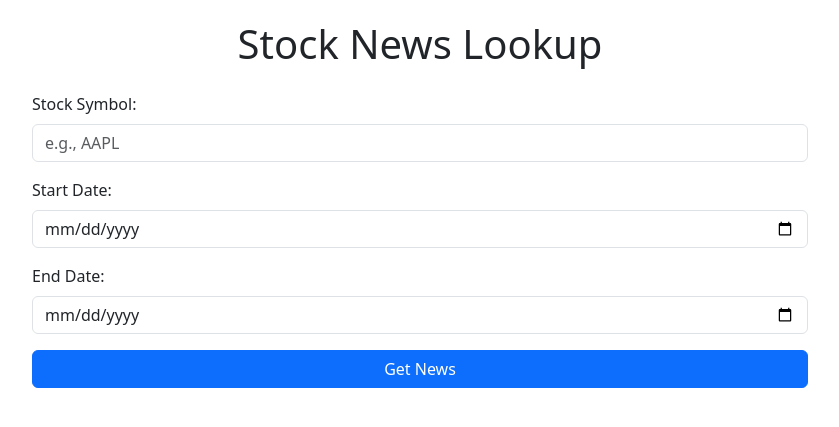
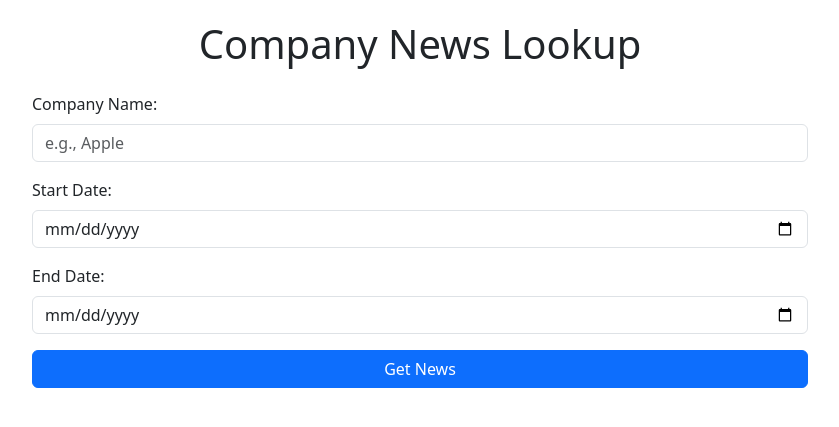
Before and after one commit to Confluencer101/Qubit_data_retrieval_2, a Flask app: page / in a window 1280 px wide. Shown: the top 427 px of the page, without its empty margins (220-1059 px from the left). Run offline with Flask 3, Linux system fonts and the light colour scheme.

Commit message:
Changed route names, used regex to check company names

```diff
--- a/app.py
+++ b/app.py
@@ -4,21 +4,22 @@ from dotenv import load_dotenv
 import os
 import requests
 import datetime
-import pytz
 
 # Load environment variables
 load_dotenv()
-mongo_uri = os.getenv("PAUL_MONGO_URI") # Change to JACK URI when delpoying
+mongo_uri = os.getenv("JACK_MONGO_URI")  # Change to JACK URI when deploying
 
 # Initialize Flask app
 app = Flask(__name__)
 
 # Connect to MongoDB
 client = MongoClient(mongo_uri)
-db = client["qubit_database"]  # Change to JACK URI database when delpoying
-collection = db["stocks"]  # Change to JACK URI database when delpoying
+# db = client["qubit_database"]  # Change to JACK URI database when deploying
+# collection = db["company_news"]  # Change to JACK URI database when deploying
+db = client["quant_data"]
+collection = db["news_api"]
 
-API_BASE_URL = "http://127.0.0.1:5000/stocks"
+API_BASE_URL = "http://127.0.0.1:5000/company"
 
 @app.route('/', methods=['GET', 'POST'])
 def index():
@@ -26,48 +27,49 @@ def index():
     error = None
 
     if request.method == 'POST':
-        symbol = request.form.get('symbol')
+        name = request.form.get('name')
         start_date = request.form.get('start_date')
         end_date = request.form.get('end_date')
 
-        if not symbol:
-            error = "Stock symbol is required."
+        if not name:
+            error = "Company name is required."
         else:
-            params = {"symbol": symbol.upper()}
+            params = {"name": name.upper()}
 
             if start_date and end_date:
-                url = f"{API_BASE_URL}/{symbol}/range"
+                url = f"{API_BASE_URL}/{name}/range"
                 params['start_date'] = start_date
                 params['end_date'] = end_date
             else:
-                url = f"{API_BASE_URL}/{symbol}"
+                url = f"{API_BASE_URL}/{name}"
 
             try:
                 response = requests.get(url, params=params)
                 response.raise_for_status()
                 news = response.json()
             except requests.exceptions.RequestException as e:
-                error = f"Error fetching stock news: {str(e)}"
+                error = f"Error fetching company news: {str(e)}"
 
     return render_template('index.html', news=news, error=error)
 
-# GET latest news for a specific stock (no date filtering)
-@app.route("/stocks/<symbol>", methods=["GET"])
-def get_stock_news(symbol):
-    query = {"attribute.tickers": symbol.upper()}
+# GET latest news for a specific company (no date filtering)
+@app.route("/company/<name>", methods=["GET"])
+def get_company_news(name):
+    query = {"attribute.title": {"$regex": name, "$options": "i"}}
     limit = request.args.get("limit", default=10, type=int)
 
-    stocks = list(collection.find(query, {"_id": 0}).sort("time_object.timestamp", -1).limit(limit))
+    company_news = list(collection.find(query, {"_id": 0}).sort("time_object.timestamp", -1).limit(limit))
 
-    if not stocks:
-        return jsonify({"message": f"No news found for {symbol}"}), 404
+    if not company_news:
 
-    return jsonify(stocks), 200
+        return jsonify({"message": f"No news found for {name}"}), 404
 
-# GET news for a specific stock within a date range
-@app.route("/stocks/<symbol>/range", methods=["GET"])
-def get_stock_news_range(symbol):
-    query = {"attribute.tickers": symbol.upper()}
+    return jsonify(company_news), 200
+
+# GET news for a specific company within a date range
+@app.route("/company/<name>/range", methods=["GET"])
+def get_company_news_range(name):
+    query = {"attribute.title": {"$regex": name, "$options": "i"}}
     limit = request.args.get("limit", default=10, type=int)
 
     start_date = request.args.get("start_date")
@@ -76,19 +78,21 @@ def get_stock_news_range(symbol):
     if start_date or end_date:
         date_filter = {}
         if start_date:
-            start_dt = pytz.utc.localize(datetime.datetime.strptime(start_date, "%Y-%m-%d"))
+            start_dt = datetime.datetime.strptime(start_date, "%Y-%m-%d")
             date_filter["$gte"] = start_dt
         if end_date:
-            end_dt = pytz.utc.localize(datetime.datetime.strptime(end_date, "%Y-%m-%d"))
-            date_filter["$lte"] = end_dt
+            # Parse end_date and extend to the end of the day
+            end_dt = datetime.datetime.strptime(end_date, "%Y-%m-%d")
+            end_dt = end_dt.replace(hour=23, minute=59, second=59, microsecond=999999)
+            date_filter["$lte"] = end_dt  # End of the day: 2025-03-15 23:59:59.999
         query["time_object.timestamp"] = date_filter
 
-    stocks = list(collection.find(query, {"_id": 0}).sort("time_object.timestamp", -1).limit(limit))
+    company_news = list(collection.find(query, {"_id": 0}).sort("time_object.timestamp", -1).limit(limit))
 
-    if not stocks:
-        return jsonify({"message": f"No news found for {symbol} in the given date range"}), 404
+    if not company_news:
+        return jsonify({"message": f"No news found for {name} in the given date range"}), 404
 
-    return jsonify(stocks), 200
+    return jsonify(company_news), 200
 
 if __name__ == "__main__":
     app.run(debug=True)
--- a/templates/index.html
+++ b/templates/index.html
@@ -3,7 +3,7 @@
 <head>
     <meta charset="UTF-8">
     <meta name="viewport" content="width=device-width, initial-scale=1.0">
-    <title>Stock News Lookup</title>
+    <title>Company News Lookup</title>
     <link rel="stylesheet" href="https://cdn.jsdelivr.net/npm/bootstrap@5.3.0/dist/css/bootstrap.min.css">
     <style>
         body { padding: 20px; }
@@ -17,11 +17,11 @@
 </head>
 <body>
     <div class="container">
-        <h1 class="text-center mb-4">Stock News Lookup</h1>
-        <form method="post" id="stockForm">
+        <h1 class="text-center mb-4">Company News Lookup</h1>
+        <form method="post" id="companyForm">
             <div class="mb-3">
-                <label for="symbol" class="form-label">Stock Symbol:</label>
-                <input type="text" id="symbol" name="symbol" class="form-control" placeholder="e.g., AAPL" required>
+                <label for="name" class="form-label">Company Name:</label>
+                <input type="text" id="name" name="name" class="form-control" placeholder="e.g., Apple" required>
             </div>
             <div class="mb-3">
                 <label for="start_date" class="form-label">Start Date:</label>
@@ -59,7 +59,7 @@
         {% endif %}
     </div>
     <script>
-        document.getElementById("stockForm").addEventListener("submit", function() {
+        document.getElementById("companyForm").addEventListener("submit", function() {
             document.getElementById("loading").classList.remove("hidden");
         });
     </script>
```
